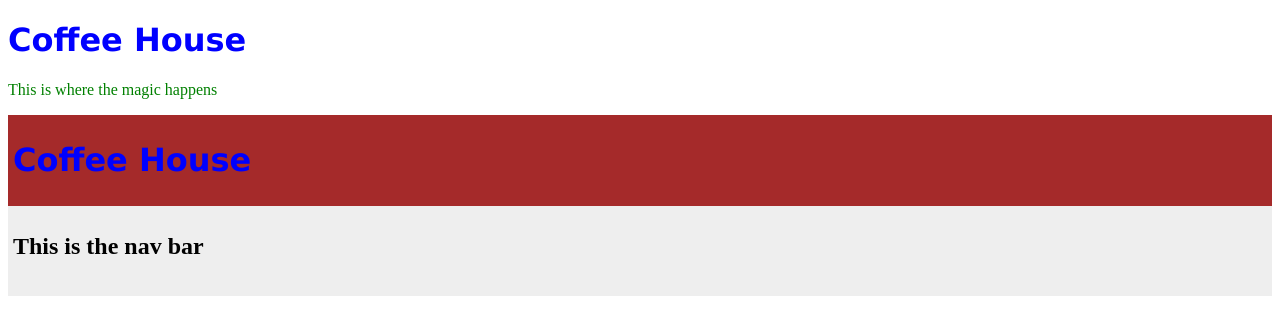
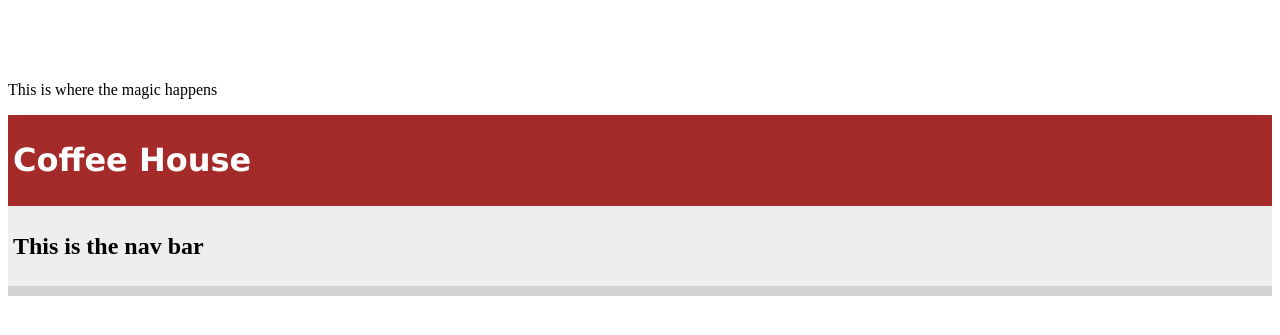
Before and after one commit to keyman9/team2project, a Flask app: page / in a window 1280 px wide. Shown: the top 335 px of the page. Run offline with Flask 2, Linux system fonts and the light colour scheme; some libraries are stand-ins or nearby versions.

Commit message:
Fix another merge thing in styles.css

```diff
--- a/static/css/styles.css
+++ b/static/css/styles.css
@@ -1,5 +1,4 @@
 body {
-<<<<<<< HEAD
     background-color: white;
 }
 
@@ -32,15 +31,5 @@ p {
     text-align:left;
     color:black;
     padding:5px;
-=======
     background-color: lightgrey;
 }
-
-h1 {
-    color: blue;
-}
-
-p {
-    color:green;
->>>>>>> e1884f22ca2da6a733cbaa43ab8dc10bf992df61
-}
```
